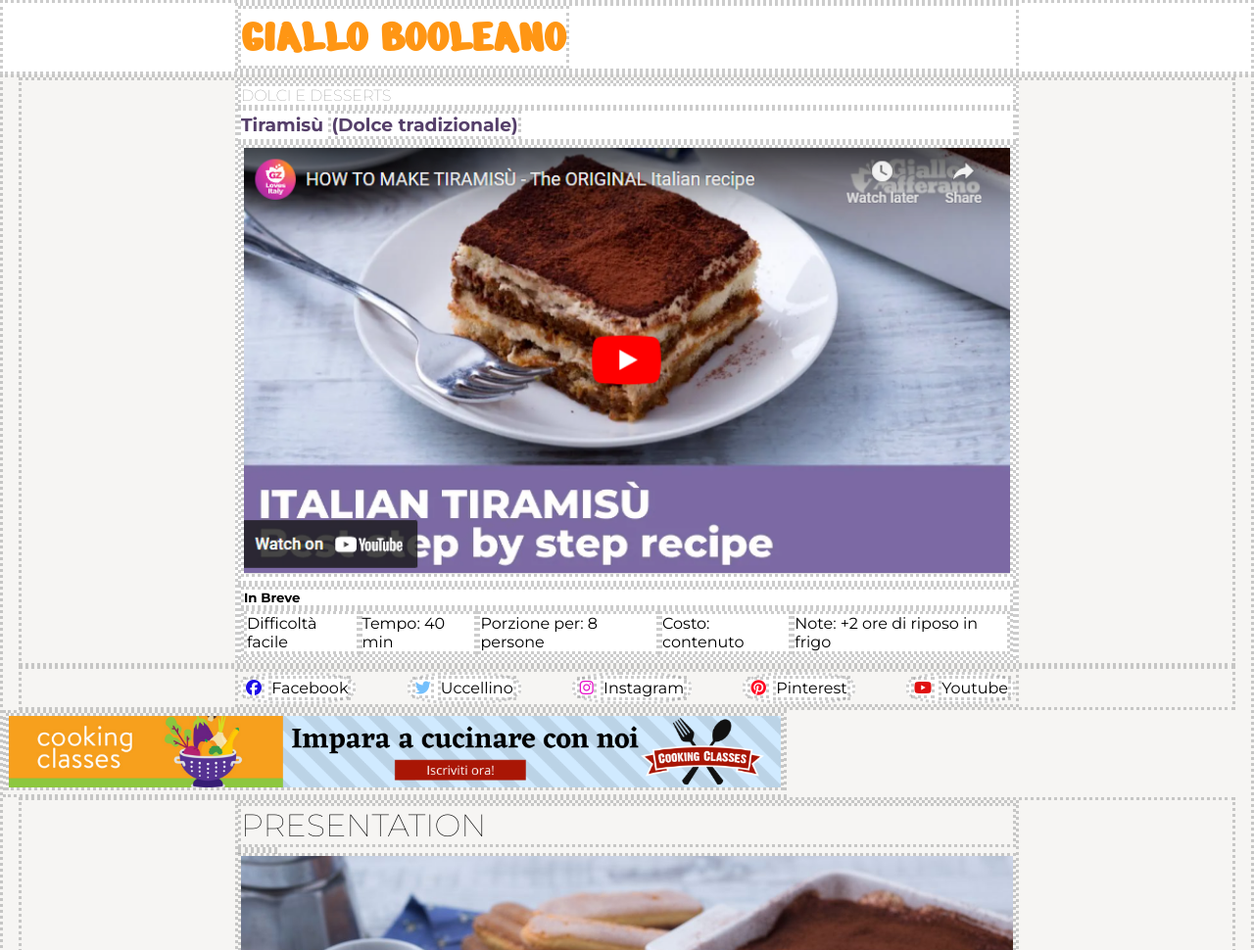
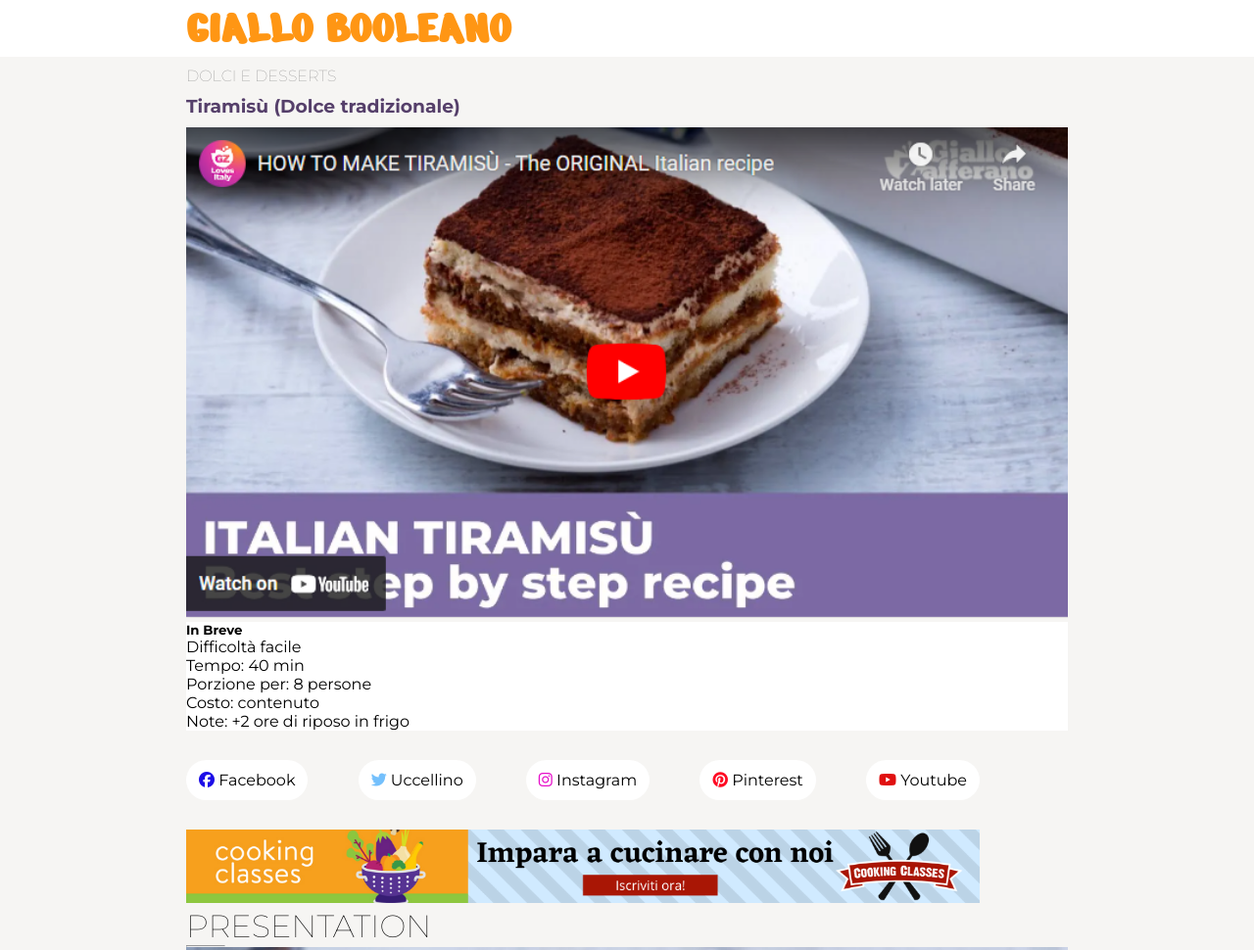
Before and after one commit to marzia-blasi/htmlcss-responsive-layout, a plain HTML site: page index.html in a window 1280 px wide. Shown: the top 970 px of the page at 98% size. Drawn offline with Linux system fonts and the light colour scheme.

Commit message:
Refactor social media section and banner for improved structure and layout

```diff
--- a/css/style.css
+++ b/css/style.css
@@ -1,10 +1,4 @@
 /* debug*/
-
-.debug {
-  * {
-    border: dotted rgba(128, 128, 128, 0.397);
-  }
-}
 
 /* #region Utilities  */
 
@@ -51,6 +45,7 @@ img {
 /* #region header  */
 header {
   background-color: var(--header-background);
+  margin-bottom: 10px;
 
   .container {
     display: flex;
@@ -68,17 +63,21 @@ h1 {
 
 /* #region main */
 
-/* #region section video */
+/* section video */
 
 .video {
-  background-color: var(--header-background);
   h4 {
     color: var(--text-light);
     font-weight: lighter;
+    margin: 10px 0;
   }
 
   h3 {
     color: var(--text-dark);
+    margin: 10px 0;
+  }
+  .container-sm {
+    background-color: var(--header-background);
   }
 }
 
@@ -86,25 +85,26 @@ span {
   display: none;
 }
 
-/* ma questa è una buona soluzione ? */
+/* ma questa è una buona soluzione ? OVVIAMENTE NO*/
 ul {
   list-style: none;
 }
-/* #endregion section video */
+/* section video */
 
 /* social  */
 
-#social {
-  .container {
+.container {
+  .d-flex {
     justify-content: space-between;
+    margin: 30px 0;
   }
 }
 
 .social {
   background-color: var(--header-background);
   display: inline-block;
-  border-radius: 40%;
-  padding: 1px 2px;
+  border-radius: 22px 22px;
+  padding: 11px 13px;
   p {
     display: none;
   }
@@ -134,6 +134,10 @@ h2 {
 
 /* Soluzioni per il tablet da 768px  a salire */
 @media screen and (min-width: 768px) {
+  .container {
+    width: 85%;
+    max-width: 745px;
+  }
   header {
     .container {
       justify-content: flex-start;
@@ -145,20 +149,18 @@ h2 {
     .banner {
       display: inline-block;
     }
+  }
+}
 
-    ul {
-      display: flex;
-    }
+@media screen and (min-width: 998px) {
+  .container {
+    width: 90%;
+    max-width: 900px;
+  }
 
-    .social {
-      p {
-        display: inline-block;
-      }
+  .social {
+    p {
+      display: inline-block;
     }
   }
-
-  .container {
-    width: 80%;
-    min-width: 800px;
-  }
 }
--- a/index.html
+++ b/index.html
@@ -60,7 +60,8 @@
       </section>
 
       <!-- icone social -->
-      <section id="social">
+      <section>
+        <div class="container">
           <div class="container d-flex">
             <div class="social">
               <i class="fa-brands fa-facebook" style="color: #1c0de7"></i>
@@ -83,12 +84,13 @@
               <p>Youtube</p>
             </div>
           </div>
-      </section>
 
           <!-- banner corsi  -->
           <div class="container banner">
             <img src="./img/banner.png" alt="corsi di cucina" />
           </div>
+        </div>
+      </section>
       <!-- sezione presentation -->
       <section>
         <div class="container">
```
Lines whose indentation alone changed are shown as unchanged.
